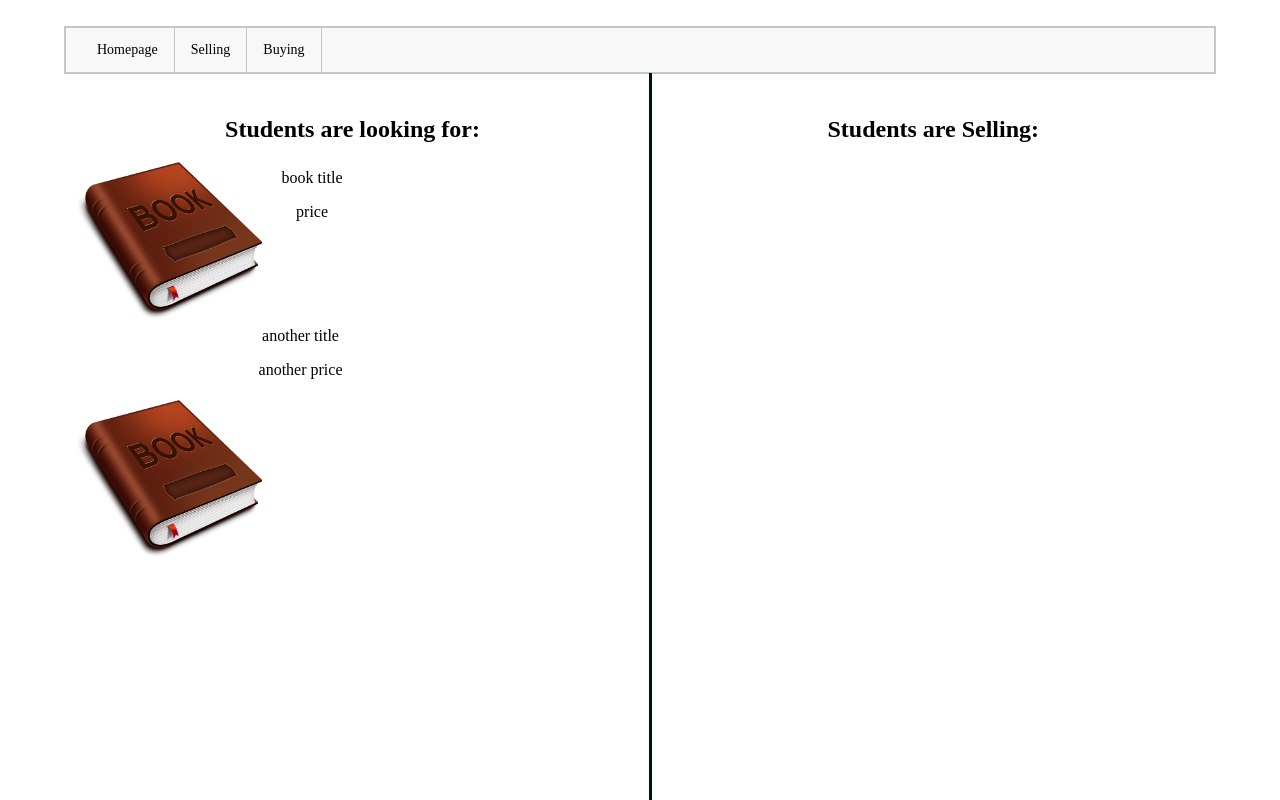
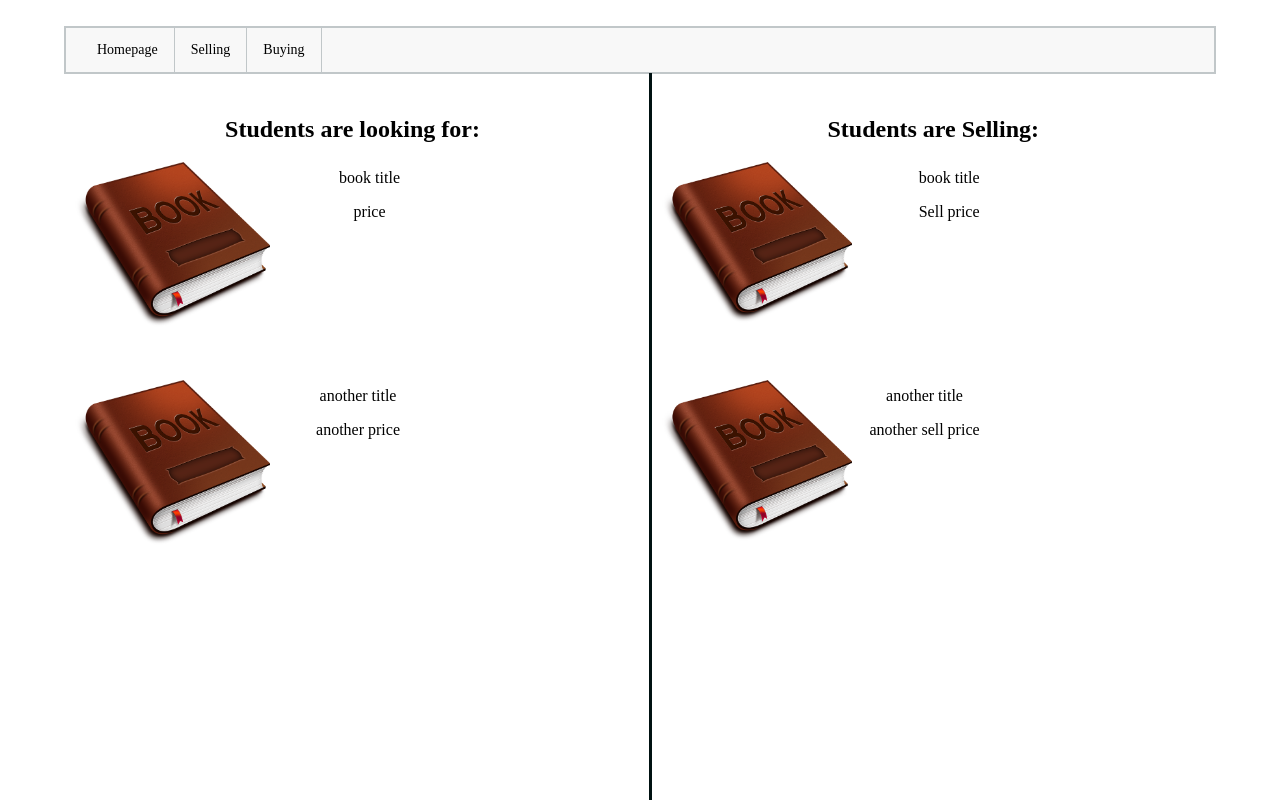
Before and after one commit to kfclee/RHITTextBookExhangeFrontEnd, a website: page public/home.html in a window 1280 px wide. Shown: the top 800 px of the page. Drawn offline with Linux system fonts and the light colour scheme.

Commit message:
small edits to home
working on profile and pulling out navbar code to a factory file

```diff
--- a/public/css/home.css
+++ b/public/css/home.css
@@ -5,7 +5,7 @@ html {
 }
 */
 body {
-	/*height: 100%;*/
+	height: 100%;
 	margin-top: 2%;
 	margin-left: 5%;
 	margin-right: 5%;
@@ -33,33 +33,35 @@ body {
 }
 
 #sell-div {
-	border-left: solid #001111;
 	display: inline-block;
 	float: right;
+	width: 49%;
+	text-align: center;
 	height: 100%;
 	min-height: 1000px;
-	width: 49%;
-	text-align: center;
 	padding-top: 2%;
+	border-left: solid #001111;
 }
 
 .search-div {
-	width: 50%;
+	height: 100%;
+	min-height: 950px;
+	width: 60%;
 }
 
 .search-div div {
 	margin: 5px 5px 5px 5px;
+	height: 20%;
+	min-height: 190px;
 	/*height: */
 }
 
 .search-div div div:nth-child(0) {
-	/*height: 1px;*/
 	display: inline;
 	float: left;
 }
 
 .search-div div div:nth-child(1) {
-	/*height: 1px;*/
 	display: inline;
 	float: right;
 }
@@ -70,7 +72,7 @@ body {
 
 .search-div div div img {
 	float: left;
-	width: 70%;
+	width: 60%;
 	height: 70%;
 }
 
--- a/public/home.html
+++ b/public/home.html
@@ -27,7 +27,7 @@
 		</div>
 		<div id="sell-div">
 			<h2>Students are Selling:</h2>
-			<div id="buy-search-div" class="search-div">
+			<div id="sell-search-div" class="search-div">
 			</div>
 		</div>
 	</div>
--- a/public/js/home.js
+++ b/public/js/home.js
@@ -1,5 +1,5 @@
 (function() {
-	data = [{
+	buyData = [{
 		image: './images/book.png',
 		title: 'book title',
 		price: 'price'
@@ -10,14 +10,35 @@
 		price: 'another price'
 	}];
 
-	for(var i=0; i<data.length; i++) {
-		var html = "<div><div><p>"+data[i].title+"</p>";
-		html+="<p>"+data[i].price+"</p></div>";
-		html += "<div><img src=" + data[i].image + "></img></div></div></br>";
+	sellData = [{
+		image: './images/book.png',
+		title: 'book title',
+		price: 'Sell price'
+	},
+	{
+		image: './images/book.png',
+		title: 'another title',
+		price: 'another sell price'
+	}];
+
+	for(var i=0; i<buyData.length; i++) {
+		var html = "<div><div><p>"+buyData[i].title+"</p>";
+		html+="<p>"+buyData[i].price+"</p></div>";
+		html += "<div><img src=" + buyData[i].image + "></img></div></div></br>";
 		var searchdiv = document.getElementById('buy-search-div');
 		// console.log(searchdiv);
 
 		searchdiv.innerHTML += html;
 	}
 
+	for(var i=0; i<sellData.length; i++) {
+		var html = "<div><div><p>"+sellData[i].title+"</p>";
+		html+="<p>"+sellData[i].price+"</p></div>";
+		html += "<div><img src=" + sellData[i].image + "></img></div></div></br>";
+		var searchdiv = document.getElementById('sell-search-div');
+		// console.log(searchdiv);
+
+		searchdiv.innerHTML += html;
+	}
+
 })();
```
Also changed, not shown: public/profile.html (+10 -1 lines), public/js/navbar-factory.js (added).
